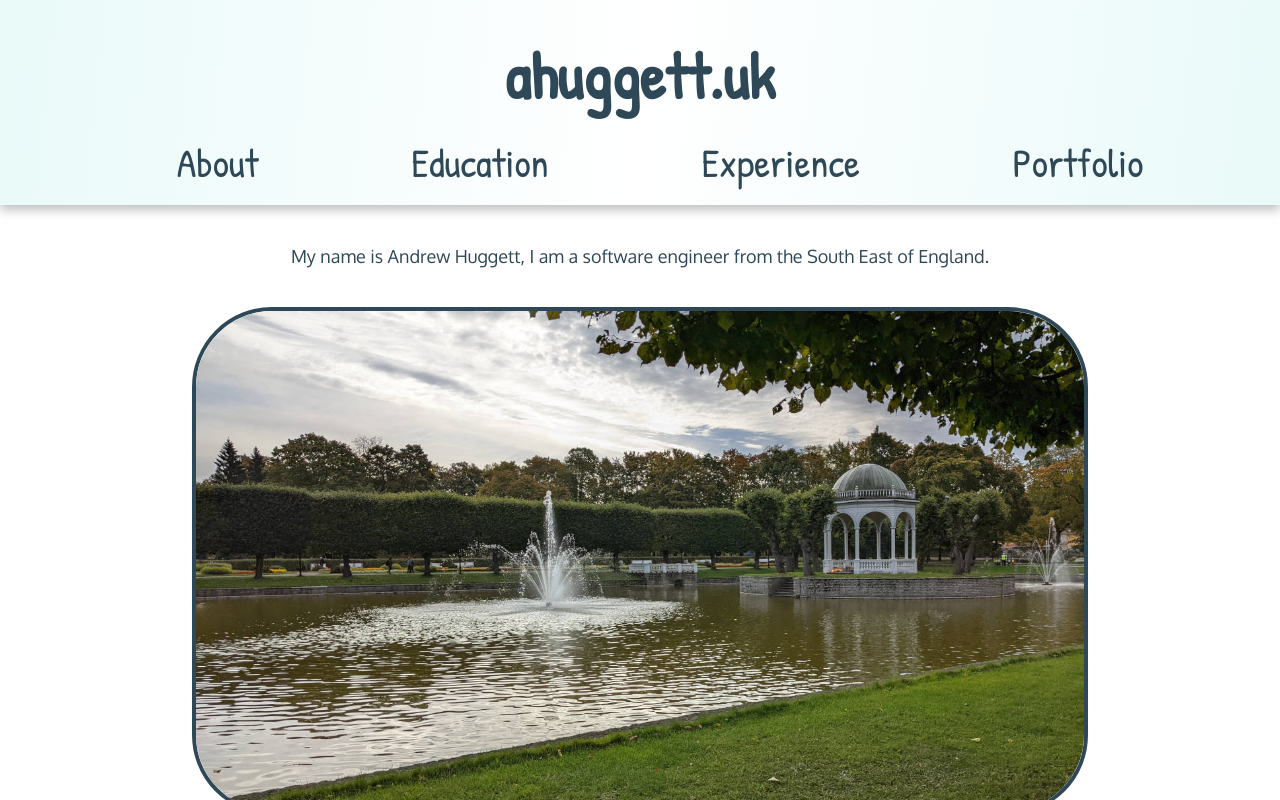
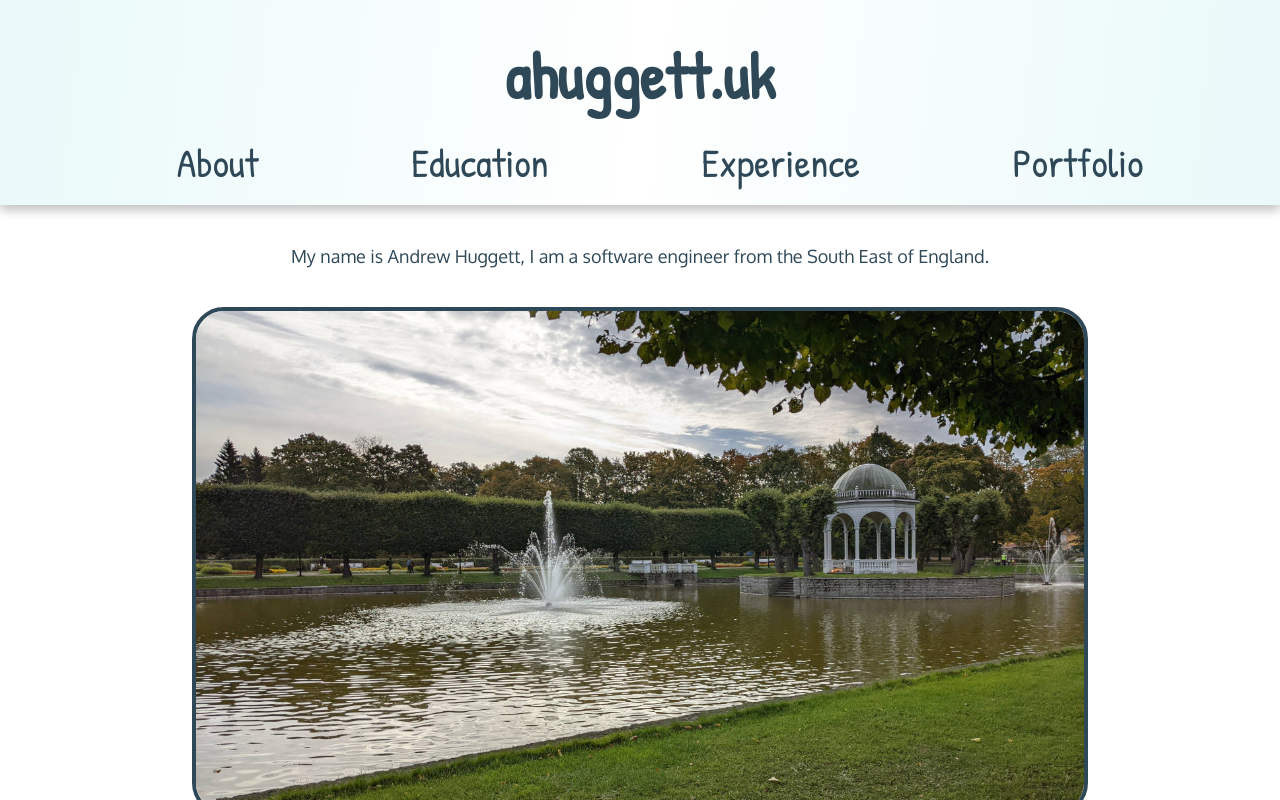
Before and after one commit to ahuggett26/website, a React (Create React App) app: page /about in a window 1280 px wide. Built offline with nearby package versions, Linux system fonts and the light colour scheme; a web font is replaced by a local one.

Commit message:
Smaller carousel radius

```diff
--- a/src/components/common/ImageCarousel.module.scss
+++ b/src/components/common/ImageCarousel.module.scss
@@ -10,7 +10,7 @@
 
     .image {
       border: 4px solid theme.$CHARCOAL;
-      border-radius: 5rem;
+      border-radius: 2rem;
       width: 100%;
       height: 100%;
     }
@@ -22,7 +22,7 @@
       bottom: 4px;
       top: 0;
       z-index: 10;
-      border-radius: 5rem;
+      border-radius: 2rem;
 
       display: flex;
       align-items: flex-end;
```
